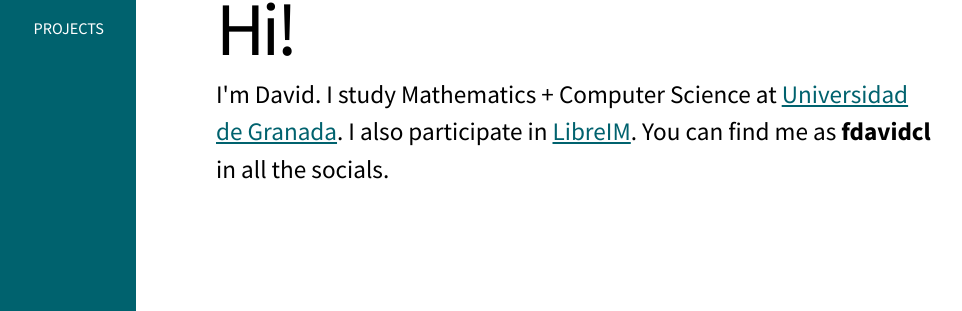
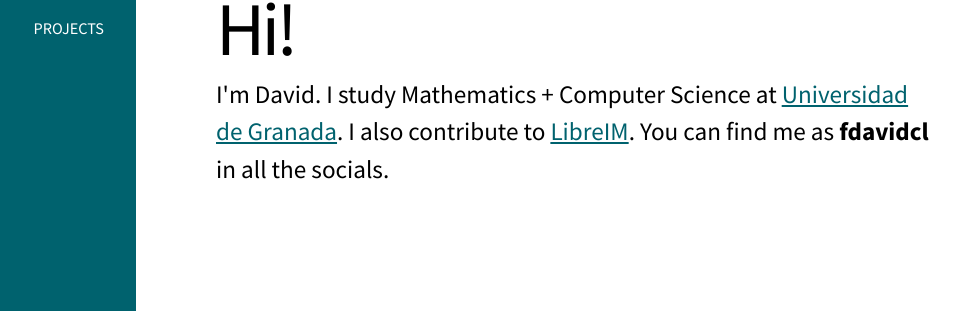
Before and after one commit to fdavidcl/fdavidcl.github.io, a Jekyll site: the page built from index.html, in a window 1280 px wide. Shown: the part 269-580 px from the top of the page, without its empty margins (248-1210 px from the left). Built offline with Jekyll 4.4.1, drawn with Linux system fonts in a browser that asks for light colours.

Commit message:
Update index.html

```diff
--- a/index.html
+++ b/index.html
@@ -7,7 +7,7 @@ layout: default
 
   I'm David. I study Mathematics + Computer Science at
   <a href="http://www.ugr.es/">Universidad de Granada</a>.
-  I also participate in <a href="http://tux.ugr.es/dgiim/">LibreIM</a>. You can find me
+  I also contribute to <a href="https://libreim.github.io/">LibreIM</a>. You can find me
   as <strong>fdavidcl</strong> in all the socials.
 
 </article>
```
